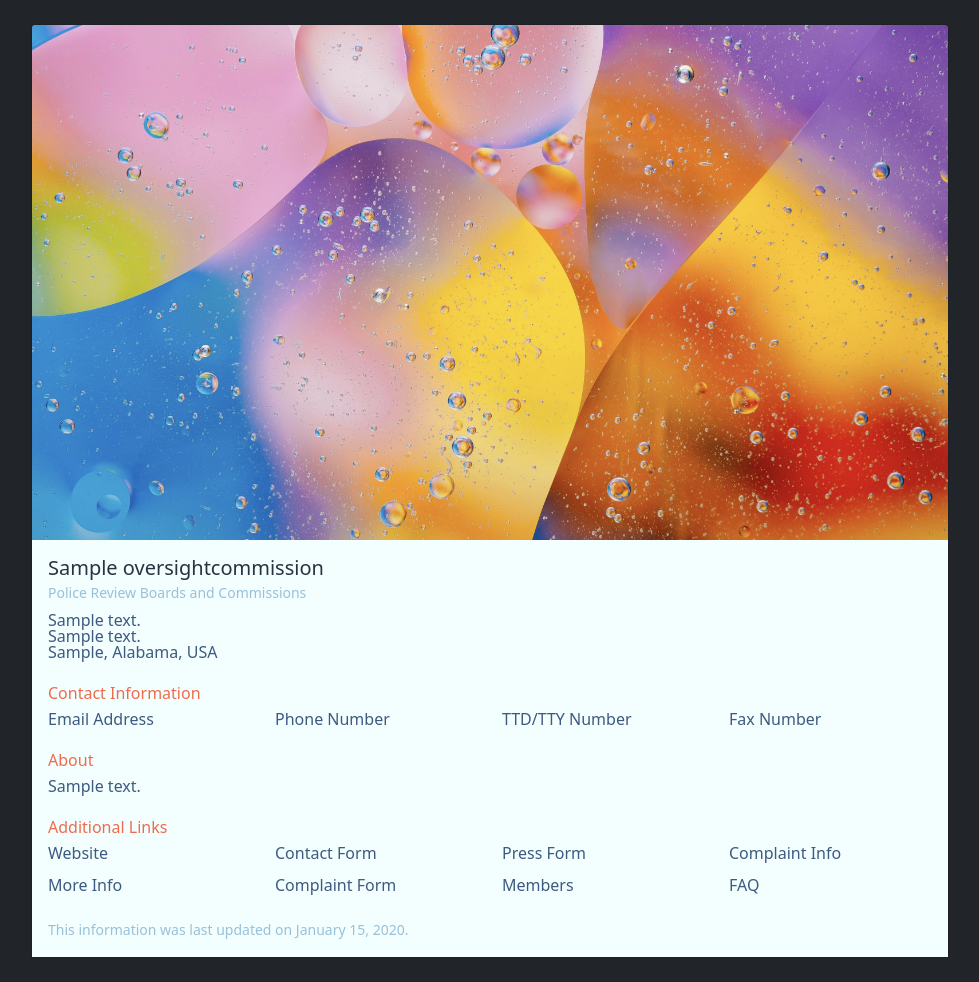
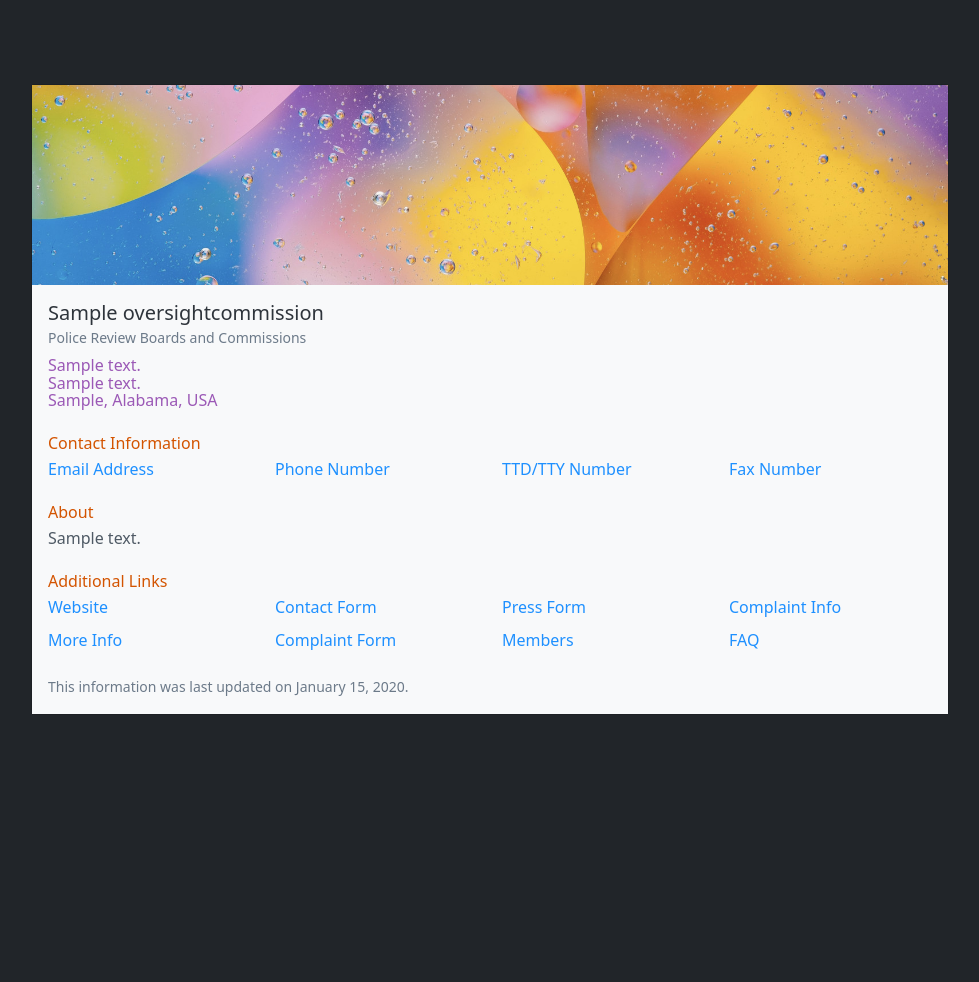
Before and after one commit to P5vc/bad-apple-backend, a Django app: page /Commission/1/ in a window 1280 px wide. Shown: the part 106-1088 px from the top of the page, without its empty margins (150-1129 px from the left). After the commit the page ends 820 px from the top, so only its background shows below. Run offline with Django 3.2, Linux system fonts and the light colour scheme; tables that the repository leaves empty hold one stand-in row (values such as "Sample post"); parts of the project's set-up code (start-up, migrations or seed data) failed here and were passed over; some libraries are stand-ins or nearby versions.

Commit message:
Updated color scheme

```diff
--- a/BadApple/mainSite/static/css/oversight.css
+++ b/BadApple/mainSite/static/css/oversight.css
@@ -4,30 +4,42 @@
     }
 }
 
-.smallLineSpacing {
-    line-height: 1;
+.smaller-card-image-top {
+    width: 100%;
+    max-height: 200px;
+    object-fit: cover;
 }
 
-.palette-background {
-    background-color: #f3fefe;
+.smallLineSpacing {
+    line-height: 1.1;
 }
 
-.palette-darker-background {
-    background-color: #ddeced;
+.palette-primary {
+    color: #2e343b;
 }
 
-.palette-blue {
-    color: #3d5a80;
+.palette-secondary {
+    color: #6c7a89;
 }
 
-.palette-light-blue {
-    color: #98c1d9;
+.palette-title {
+    color: #d35400;
 }
 
-.palette-orange {
-    color: #ee6c4d;
+.palette-text {
+    color: #4f5a65;
 }
 
-.palette-black {
-    color: #293241;
+.palette-data {
+    color: #9b59b6;
 }
+
+.palette-link {
+    color: #1e90ff;
+}
+
+.palette-link:hover {
+    color: #1e90ff;
+    font-weight: bolder;
+    transition: all 250ms;
+}
--- a/BadApple/mainSite/templates/commission.html
+++ b/BadApple/mainSite/templates/commission.html
@@ -19,102 +19,102 @@
         <div class="align-content-center align-items-center bg-dark container d-flex flex-wrap h-100 justify-content-center min-vh-100 min-vw-100 w-100">
             <div class="container maximumWidth mb-4 mt-4">
                 <div class="bg-dark card h-100">
-                    <img class="card-img-top" src="{% static image %}">
-                    <div class="card-body palette-background">
+                    <img class="smaller-card-image-top" src="{% static image %}">
+                    <div class="card-body bg-light">
                         <div class="mb-2 row">
                             <div class="col-12">
-                                <a href="{{ website }}" class="text-decoration-none"><h5 class="card-title mb-0 palette-black">{{ name }}</h5></a>
+                                <a href="{{ website }}" class="text-decoration-none"><h5 class="card-title mb-0 palette-primary">{{ name }}</h5></a>
                             </div>
                             <div class="col-12">
-                                <small class="palette-light-blue">{{ type }}</small>
+                                <small class="palette-secondary">{{ type }}</small>
                             </div>
                         </div>
                         <div class="mb-4 row">
                             <div class="col-12">
-                                <p class="mb-0 palette-blue smallLineSpacing">{% if address1 %}{{ address1 }}<br>{% endif %}{% if address2 %}{{ address2 }}<br>{% endif %}{% if cityTown %}{{ cityTown }}, {% endif %}{% if stateTerritoryProvince %}{{ stateTerritoryProvince }}{% endif %}</p>
+                                <p class="mb-0 palette-data smallLineSpacing">{% if address1 %}{{ address1 }}<br>{% endif %}{% if address2 %}{{ address2 }}<br>{% endif %}{% if cityTown %}{{ cityTown }}, {% endif %}{% if stateTerritoryProvince %}{{ stateTerritoryProvince }}{% endif %}</p>
                             </div>
                         </div>
                         <div class="mb-2 row">
                             <div class="col-12">
-                                <h6 class="palette-orange">Contact Information</h6>
+                                <h6 class="palette-title">Contact Information</h6>
                             </div>
                             {% if email %}
                             <div class="col-6 col-md-3">
-                                <a href="mailto:{{ email }}" class="text-decoration-none"><p class="palette-blue smallLineSpacing">Email Address</p></a>
+                                <a href="mailto:{{ email }}" class="text-decoration-none"><p class="palette-link smallLineSpacing">Email Address</p></a>
                             </div>
                             {% endif %}
                             {% if phone %}
                             <div class="col-6 col-md-3">
-                                <a href="tel:{{ phone }}" class="text-decoration-none"><p class="palette-blue smallLineSpacing">Phone Number</p></a>
+                                <a href="tel:{{ phone }}" class="text-decoration-none"><p class="palette-link smallLineSpacing">Phone Number</p></a>
                             </div>
                             {% endif %}
                             {% if ttdtty %}
                             <div class="col-6 col-md-3">
-                                <a href="tel:{{ ttdtty }}" class="text-decoration-none"><p class=" palette-blue smallLineSpacing">TTD/TTY Number</p></a>
+                                <a href="tel:{{ ttdtty }}" class="text-decoration-none"><p class=" palette-link smallLineSpacing">TTD/TTY Number</p></a>
                             </div>
                             {% endif %}
                             {% if fax %}
                             <div class="col-6 col-md-3">
-                                <a href="tel:{{ fax }}" class="text-decoration-none"><p class="palette-blue smallLineSpacing">Fax Number</p></a>
+                                <a href="tel:{{ fax }}" class="text-decoration-none"><p class="palette-link smallLineSpacing">Fax Number</p></a>
                             </div>
                             {% endif %}
                         </div>
                         <div class="mb-4 row">
                             <div class="col-12">
-                                <h6 class="palette-orange">About</h6>
+                                <h6 class="palette-title">About</h6>
                                 {% if about %}
-                                <p class="mb-0 palette-blue smallLineSpacing">{{ about }}</p>
+                                <p class="mb-0 palette-text smallLineSpacing">{{ about }}</p>
                                 {% else %}
-                                <p class="mb-0 palette-blue smallLineSpacing">There is no summary data available for this oversight commission.</p>
+                                <p class="mb-0 palette-text smallLineSpacing">There is no summary data available for this oversight commission.</p>
                                 {% endif %}
                             </div>
                         </div>
                         <div class="mb-2 row">
                             <div class="col-12">
-                                <h6 class="palette-orange">Additional Links</h6>
+                                <h6 class="palette-title">Additional Links</h6>
                             </div>
                             {% if website %}
                             <div class="col-6 col-md-3">
-                                <a href="{{ website }}" class="text-decoration-none"><p class="palette-blue smallLineSpacing">Website</p></a>
+                                <a href="{{ website }}" class="text-decoration-none"><p class="palette-link smallLineSpacing">Website</p></a>
                             </div>
                             {% endif %}
                             {% if contactForm %}
                             <div class="col-6 col-md-3">
-                                <a href="{{ contactForm }}" class="text-decoration-none"><p class="palette-blue smallLineSpacing">Contact Form</p></a>
+                                <a href="{{ contactForm }}" class="text-decoration-none"><p class="palette-link smallLineSpacing">Contact Form</p></a>
                             </div>
                             {% endif %}
                             {% if pressForm %}
                             <div class="col-6 col-md-3">
-                                <a href="{{ pressForm }}" class="text-decoration-none"><p class=" palette-blue smallLineSpacing">Press Form</p></a>
+                                <a href="{{ pressForm }}" class="text-decoration-none"><p class=" palette-link smallLineSpacing">Press Form</p></a>
                             </div>
                             {% endif %}
                             {% if complaintInfo1 %}
                             <div class="col-6 col-md-3">
-                                <a href="{{ complaintInfo1 }}" class="text-decoration-none"><p class="palette-blue smallLineSpacing">Complaint Info</p></a>
+                                <a href="{{ complaintInfo1 }}" class="text-decoration-none"><p class="palette-link smallLineSpacing">Complaint Info</p></a>
                             </div>
                             {% endif %}
                             {% if complaintInfo2 %}
                             <div class="col-6 col-md-3">
-                                <a href="{{ complaintInfo2 }}" class="text-decoration-none"><p class="palette-blue smallLineSpacing">More Info</p></a>
+                                <a href="{{ complaintInfo2 }}" class="text-decoration-none"><p class="palette-link smallLineSpacing">More Info</p></a>
                             </div>
                             {% endif %}
                             {% if complaintForm %}
                             <div class="col-6 col-md-3">
-                                <a href="{{ complaintForm }}" class="text-decoration-none"><p class="palette-blue smallLineSpacing">Complaint Form</p></a>
+                                <a href="{{ complaintForm }}" class="text-decoration-none"><p class="palette-link smallLineSpacing">Complaint Form</p></a>
                             </div>
                             {% endif %}
                             {% if members %}
                             <div class="col-6 col-md-3">
-                                <a href="{{ members }}" class="text-decoration-none"><p class="palette-blue smallLineSpacing">Members</p></a>
+                                <a href="{{ members }}" class="text-decoration-none"><p class="palette-link smallLineSpacing">Members</p></a>
                             </div>
                             {% endif %}
                             {% if faq %}
                             <div class="col-6 col-md-3">
-                                <a href="{{ faq }}" class="text-decoration-none"><p class="palette-blue smallLineSpacing">FAQ</p></a>
+                                <a href="{{ faq }}" class="text-decoration-none"><p class="palette-link smallLineSpacing">FAQ</p></a>
                             </div>
                             {% endif %}
                         </div>
-                        <small class="card-text palette-light-blue">This information was last updated on {{ updated }}.</small>
+                        <small class="card-text palette-secondary">This information was last updated on {{ updated }}.</small>
                     </div>
                 </div>
             </div>
```
